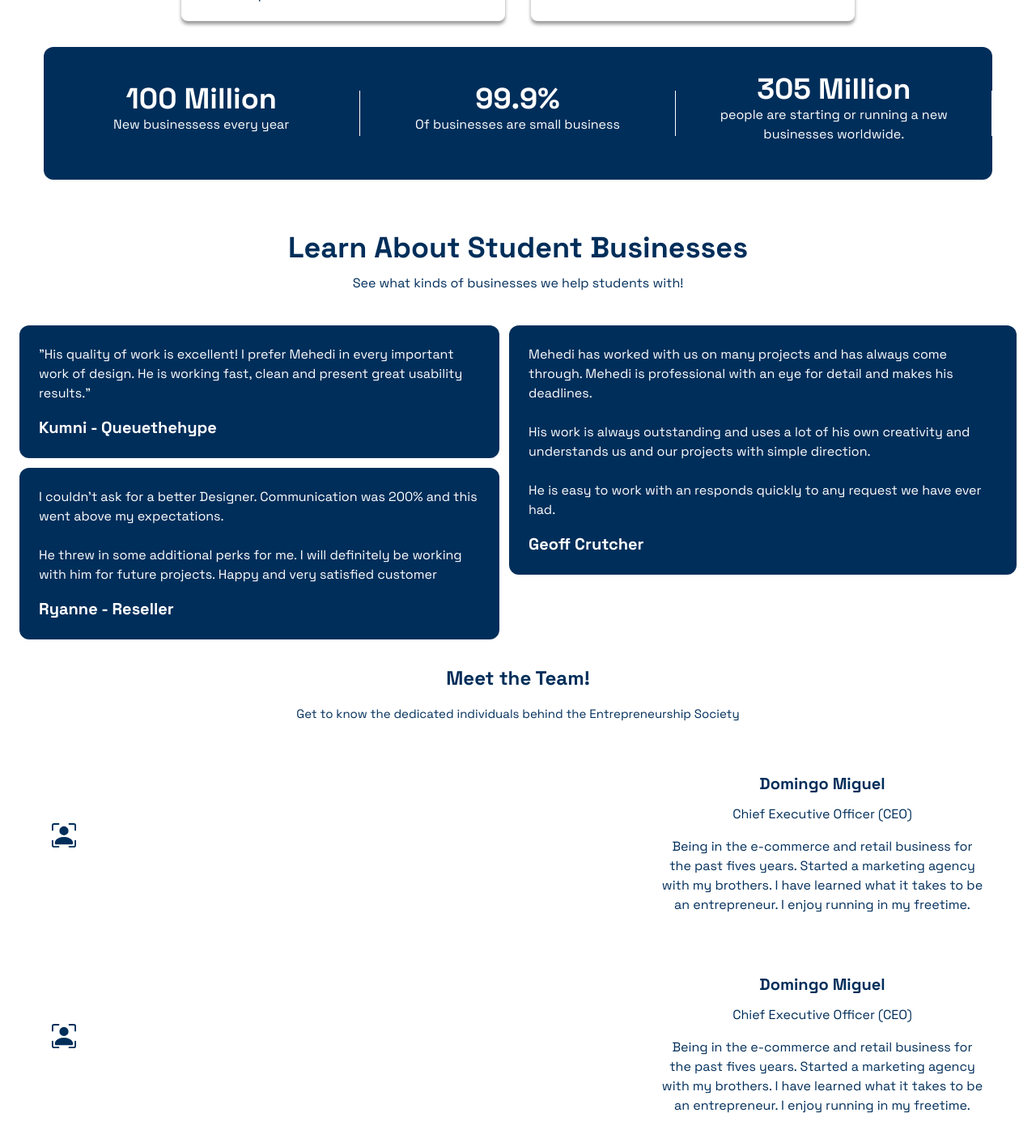
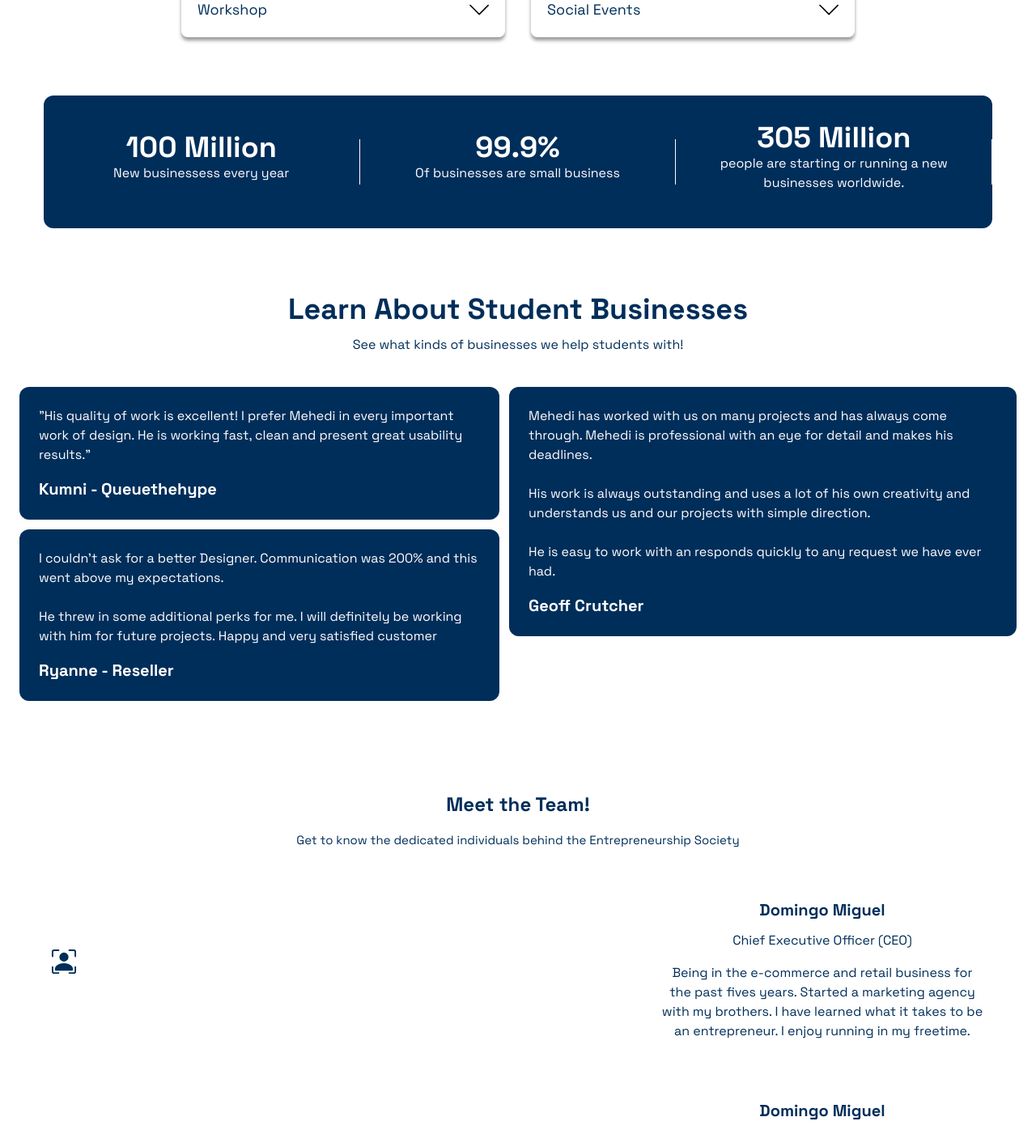
Before and after one commit to CodingTimmyeth/Entrepreneurship-Society-Page, a React (Vite) app: page / in a window 1280 px wide. Shown: the part 1330-2731 px from the top of the page at 81% size. Built offline with nearby package versions, Linux system fonts and the light colour scheme.

Commit message:
added extra margin

```diff
--- a/src/components/main/Main.jsx
+++ b/src/components/main/Main.jsx
@@ -7,7 +7,7 @@ const Main = () => {
   return (
     <main className="flex flex-col justify-center text-center text-PrimaryColor Tablet:items-center">
       <div
-        className="mb-14 Tablet:flex Tablet:items-center Tablet:justify-center "
+        className="mb-14 Tablet:flex Tablet:items-center Tablet:justify-center Tablet:mt-5"
         id="About"
       >
         <div className="Tablet:w-[65%]">
--- a/src/components/main/NewData.jsx
+++ b/src/components/main/NewData.jsx
@@ -20,7 +20,7 @@ const NewData = () => {
   ];
   return (
     <section
-      className="text-white bg-PrimaryColor rounded-xl py-10 mb-16 Tablet:flex Tablet:py-0 text-center"
+      className="text-white bg-PrimaryColor rounded-xl py-10 mb-16 Tablet:flex Tablet:py-0 text-center Tablet:my-10"
       id="Join!"
     >
       {data.map((item) => (
--- a/src/components/main/StudentBus.jsx
+++ b/src/components/main/StudentBus.jsx
@@ -2,7 +2,7 @@ import React from "react";
 
 const StudentBus = () => {
   return (
-    <section id="Student Business">
+    <section id="Student Business" className="Tablet:my-10">
       <div className="mb-10">
         <h1 className="mb-3 text-2xl font-bold px-11 MiniPC:text-4xl">
           Learn About Student Businesses
--- a/src/components/team/MeetTeam.jsx
+++ b/src/components/team/MeetTeam.jsx
@@ -37,7 +37,10 @@ const MeetTeam = () => {
     },
   ];
   return (
-    <section className="text-center text-PrimaryColor mb-16" id="Meet the Team">
+    <section
+      className="text-center text-PrimaryColor mb-20 Tablet:mt-10"
+      id="Meet the Team"
+    >
       <div className="mb-10">
         <h1 className="text-2xl font-bold mb-3">Meet the Team!</h1>
         <p className="text-[15px] leading-8">
```
